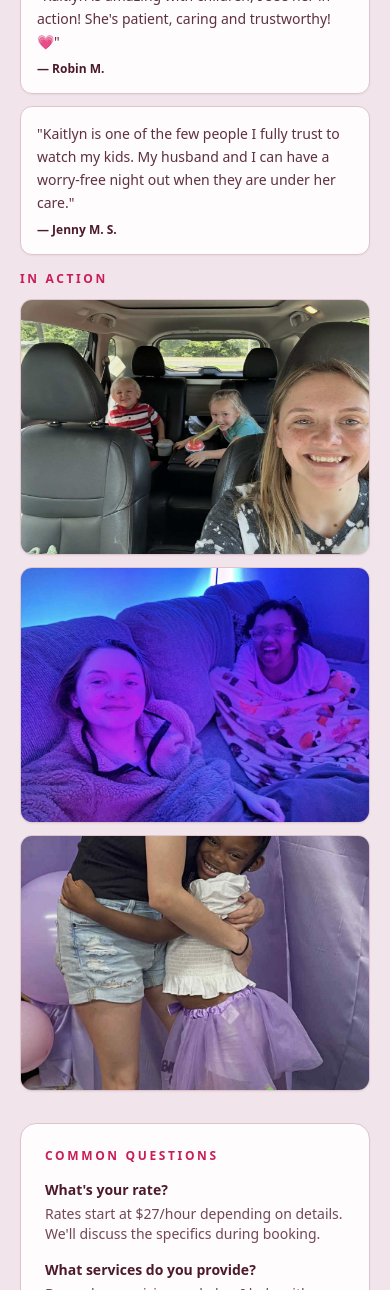
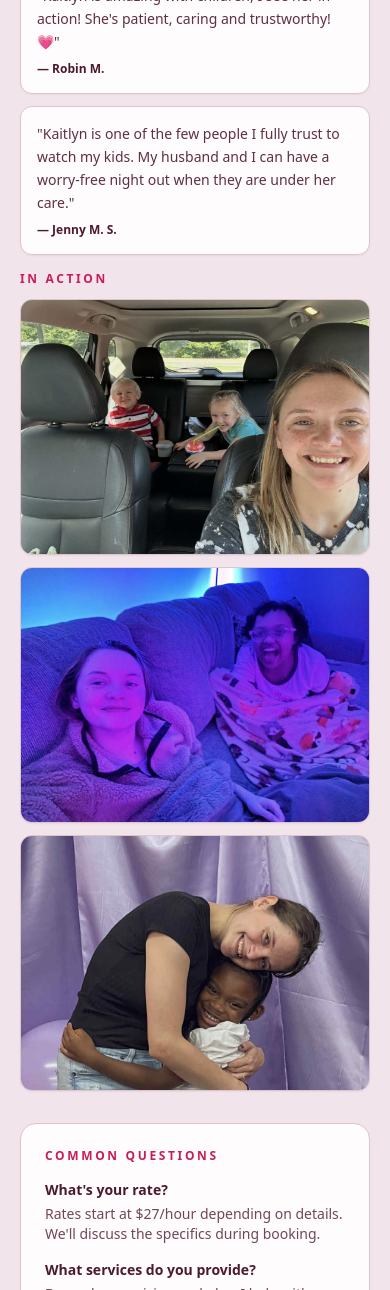
Before and after one commit to raczniakservices/kaitlyn-nanny-landing, a Next.js app in the folder apps/kaitlyn-nanny/: page / in a window 390 px wide. Shown: the part 1246-2536 px from the top of the page. Built offline with nearby package versions, Linux system fonts and the light colour scheme.

Commit message:
Adjust mobile photo positioning to show faces properly

```diff
--- a/apps/kaitlyn-nanny/app/page.tsx
+++ b/apps/kaitlyn-nanny/app/page.tsx
@@ -119,21 +119,21 @@ export default function Page() {
                     <img
                       src="/kaitlyn1.jfif"
                       alt="Kaitlyn with children"
-                      className="h-full w-full object-cover object-center sm:aspect-square hover:scale-105 transition-transform duration-300"
+                      className="h-full w-full object-cover object-[50%_20%] sm:object-center sm:aspect-square hover:scale-105 transition-transform duration-300"
                     />
                   </div>
                   <div className="overflow-hidden rounded-xl border border-[hsl(var(--border))] shadow-sm h-64 sm:h-auto">
                     <img
                       src="/kaitlyn2.jfif"
                       alt="Kaitlyn childcare"
-                      className="h-full w-full object-cover object-center sm:aspect-square hover:scale-105 transition-transform duration-300"
+                      className="h-full w-full object-cover object-[50%_20%] sm:object-center sm:aspect-square hover:scale-105 transition-transform duration-300"
                     />
                   </div>
                   <div className="overflow-hidden rounded-xl border border-[hsl(var(--border))] shadow-sm h-64 sm:h-auto">
                     <img
                       src="/kaitlyn3.jfif"
                       alt="Kaitlyn with kids"
-                      className="h-full w-full object-cover object-center sm:aspect-square hover:scale-105 transition-transform duration-300"
+                      className="h-full w-full object-cover object-[50%_20%] sm:object-center sm:aspect-square hover:scale-105 transition-transform duration-300"
                     />
                   </div>
                 </div>
```
